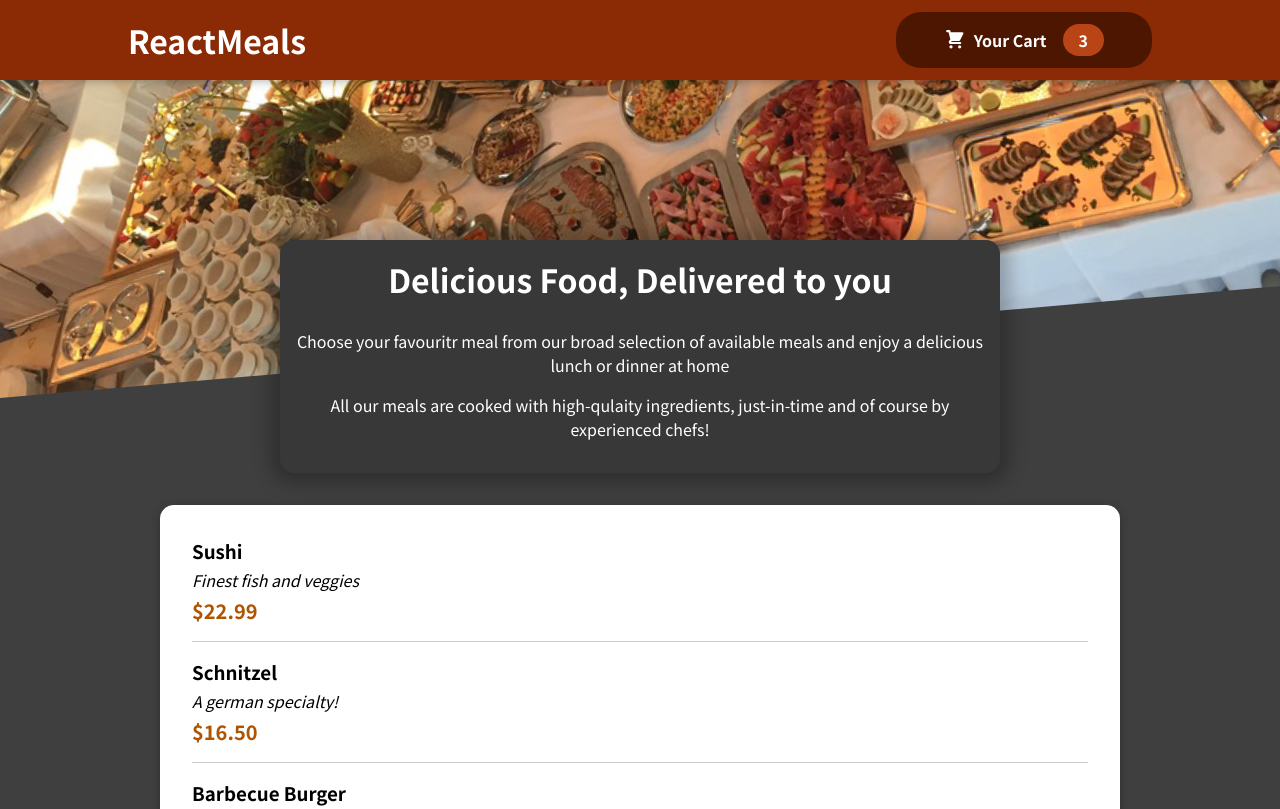
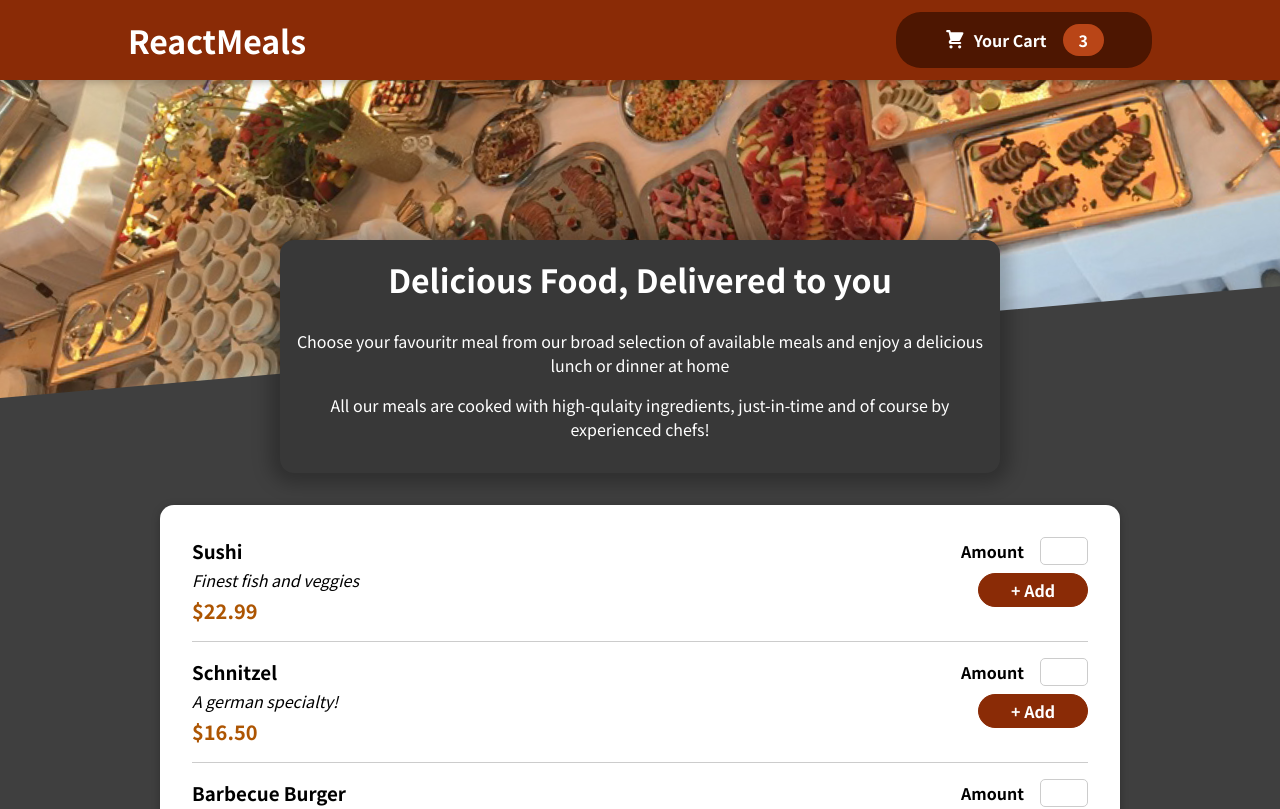
Before and after one commit to Akash-Rajmane/restaurant, a React (Create React App) app: page / in a window 1280 px wide. Shown: the top 809 px of the page. Built offline with nearby package versions, Linux system fonts and the light colour scheme.

Commit message:
added Form

```diff
--- /dev/null
+++ b/src/components/Meals/MealItem/Form.js
@@ -0,0 +1,18 @@
+import React from 'react';
+import classes from './Form.module.css';
+import Input from '../../UI/Input/Input';
+
+const Form = (props) => {
+  return (
+    <form className={classes.form}>
+        <Input
+        type="number"
+        label="Amount"
+        id="amount"
+        />
+        <button>+ Add</button>
+    </form>
+  )
+}
+
+export default Form;
--- /dev/null
+++ b/src/components/Meals/MealItem/Form.module.css
@@ -0,0 +1,20 @@
+.form {
+    text-align: right;
+  }
+
+  .form button {
+    font: inherit;
+    cursor: pointer;
+    background-color: #8a2b06;
+    border: 1px solid #8a2b06;
+    color: white;
+    padding: 0.25rem 2rem;
+    border-radius: 20px;
+    font-weight: bold;
+  }
+
+  .form button:hover,
+  .form button:active {
+    background-color: #641e03;
+    border-color: #641e03;
+  }
--- a/src/components/Meals/MealItem/MealItem.js
+++ b/src/components/Meals/MealItem/MealItem.js
@@ -1,4 +1,5 @@
 import classes from './MealItem.module.css';
+import Form from './Form';
 
 const MealItem = (props) => {
     const price = `$${props.price.toFixed(2)}`;
@@ -10,7 +11,9 @@ const MealItem = (props) => {
           <div className={classes.description}>{props.description}</div>
           <div className={classes.price}>{price}</div>
         </div>
-        <div></div>
+        <div>
+        <Form id={props.id} />
+      </div>
       </li>
     );
   };
--- /dev/null
+++ b/src/components/UI/Input/Input.js
@@ -0,0 +1,17 @@
+import React from 'react';
+import classes from "./Input.module.css";
+
+const Input = ({id,label,type,value,...props}) => {
+  return (
+    <div className={classes.input}>
+        <label htmlFor={id}>{label}</label>
+        <input
+        type={type}
+        value={value}
+        {...props}
+        />
+  </div>
+  )
+}
+
+export default Input;
--- /dev/null
+++ b/src/components/UI/Input/Input.module.css
@@ -0,0 +1,18 @@
+.input {
+    display: flex;
+    align-items: center;
+    margin-bottom: 0.5rem;
+  }
+
+  .input label {
+    font-weight: bold;
+    margin-right: 1rem;
+  }
+
+  .input input {
+    width: 3rem;
+    border-radius: 5px;
+    border: 1px solid #ccc;
+    font: inherit;
+    padding-left: 0.5rem;
+  }
```
